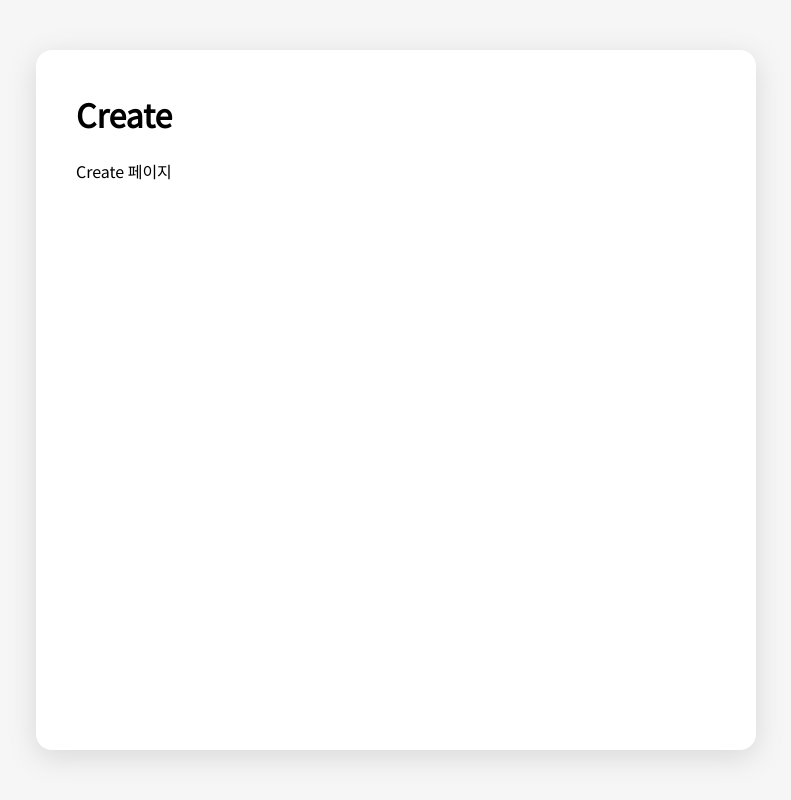
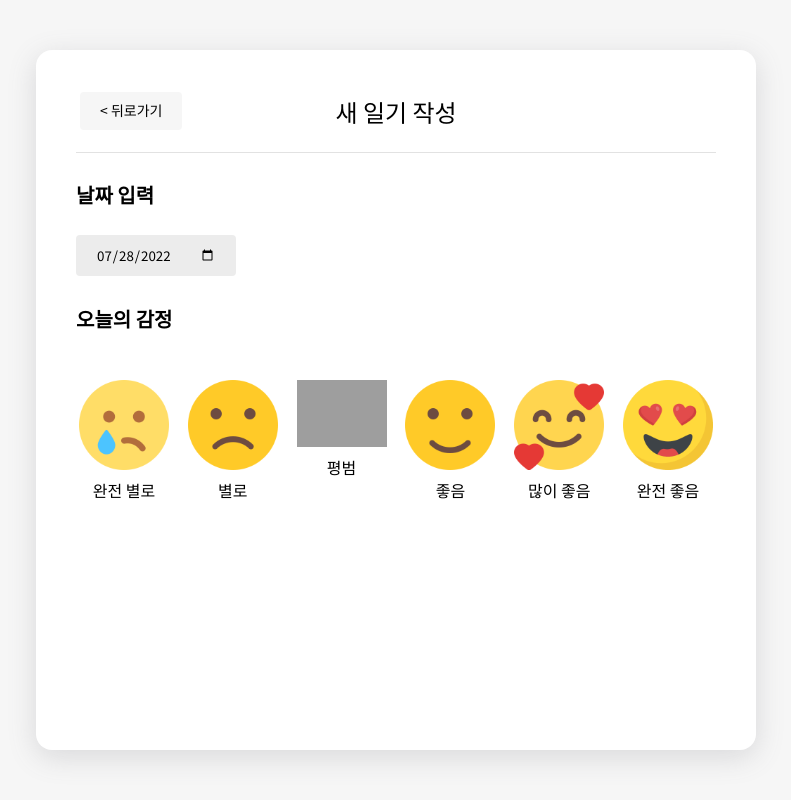
Before and after one commit to Eomjihee/Eating-piece-of-react, a React (Create React App) app in the folder Frontend/emotion-diary/: page /create in a window 1280 px wide. Shown: the whole page, without its empty margins (244-1035 px from the left). Built offline with nearby package versions, Linux system fonts and the light colour scheme; grey boxes are pictures that could not be loaded.

Commit message:
7-7 Create 화면 구현 중

```diff
--- a/Frontend/emotion-diary/src/App.css
+++ b/Frontend/emotion-diary/src/App.css
@@ -167,3 +167,44 @@ header button {
 .DiaryItem .btn_wrapper {
   min-width: 70px;
 }
+
+/* DiaryEditor */
+.DiaryEditor {
+
+}
+.DiaryEditor section{
+  margin-bottom: 28px;
+}
+.DiaryEditor h4{
+  font-size: 20px;
+  font-weight: 600;
+}
+.DiaryEditor .input_date{
+  border: none;
+  border-radius: 4px;
+  background-color: #ececec;
+  padding: 10px 20px 10px 20px;
+  cursor: pointer;
+  font-family: 'Noto Sans KR', sans-serif;
+}
+.DiaryEditor .emotion_list_wrapper{
+  display: grid;
+  grid-template-columns: repeat(6, auto);
+  gap: 2%;
+}
+
+/* EmotionItem */
+.EmotionItem {
+  cursor: pointer;
+  border-radius: 4px;
+  padding: 20px 0px 20px 0px;
+
+  display: flex;
+  flex-direction: column;
+  justify-content: center;
+  align-items: center;
+}
+.EmotionItem img{
+  width: 90px;
+  margin-bottom: 8px;
+}
--- /dev/null
+++ b/Frontend/emotion-diary/src/components/DiaryEditor.js
@@ -0,0 +1,82 @@
+import {useState} from 'react';
+import {useNavigate} from 'react-router-dom';
+
+import MyButton from "./MyButton";
+import MyHeader from "./MyHeader";
+import EmotionItem from "./EmotionItem";
+
+
+const DiaryEditor = () => {
+  const getStrDate = date => date.toISOString().slice(0,10);
+  const [date, setDate] = useState(getStrDate(new Date()));
+  const navigate = useNavigate();
+
+  const env = process.env;
+  env.PUBLIC_URL = env.PUBLIC_URL || '';
+
+  const emotionList = [
+    {
+      emotion_id: 1,
+      emotion_img : process.env.PUBLIC_URL+ '/assets/emotion1.png',
+      emotion_descript: '완전 별로'
+    },
+    {
+      emotion_id: 2,
+      emotion_img : process.env.PUBLIC_URL+ '/assets/emotion2.png',
+      emotion_descript: '별로'
+    },
+    {
+      emotion_id: 3,
+      emotion_img : process.env.PUBLIC_URL+ '/assets/emotion3.png',
+      emotion_descript: '평범'
+    },
+    {
+      emotion_id: 4,
+      emotion_img : process.env.PUBLIC_URL+ '/assets/emotion4.png',
+      emotion_descript: '좋음'
+    },
+    {
+      emotion_id: 5,
+      emotion_img : process.env.PUBLIC_URL+ '/assets/emotion5.png',
+      emotion_descript: '많이 좋음'
+    },
+    {
+      emotion_id: 6,
+      emotion_img : process.env.PUBLIC_URL+ '/assets/emotion6.png',
+      emotion_descript: '완전 좋음'
+    },
+  ]
+  return (
+    <div className='DiaryEditor'>
+      <MyHeader
+        headText={'새 일기 작성'}
+        leftBtn={<MyButton text={'< 뒤로가기'} onClick={()=> navigate(-1)}/>}
+      />
+      <div className='create_contents'>
+        <section>
+          <h4>날짜 입력</h4>
+          <div className='input_box'>
+            <input
+              className='input_date'
+              type='date'
+              value={date}
+              onChange={e=> setDate(e.target.value)}
+            />
+          </div>
+        </section>
+        <section>
+          <h4>오늘의 감정</h4>
+          <div className='input_box emotion_list_wrapper'>
+            {emotionList.map(emotion=> (
+              <div key={emotion.emotion_id}>
+                <EmotionItem key={emotion.emotion_id} {...emotion}/>
+              </div>
+            ))}
+          </div>
+        </section>
+      </div>
+    </div>
+  );
+};
+
+export default DiaryEditor;
--- /dev/null
+++ b/Frontend/emotion-diary/src/components/EmotionItem.js
@@ -0,0 +1,8 @@
+const EmotionItem = ({emotion_id, emotion_img, emotion_descript}) => {
+  return <div className="EmotionItem">
+    <img src={emotion_img}/>
+    <span>{emotion_descript}</span>
+  </div>;
+};
+
+export default EmotionItem;
--- a/Frontend/emotion-diary/src/pages/Create.js
+++ b/Frontend/emotion-diary/src/pages/Create.js
@@ -1,8 +1,10 @@
+import DiaryEditor from '../components/DiaryEditor'
+
 const Create = () => {
   return (
     <div>
-      <h1>Create</h1>
-      <p>Create 페이지</p>
+      <DiaryEditor
+      />
     </div>
   );
 };
```
